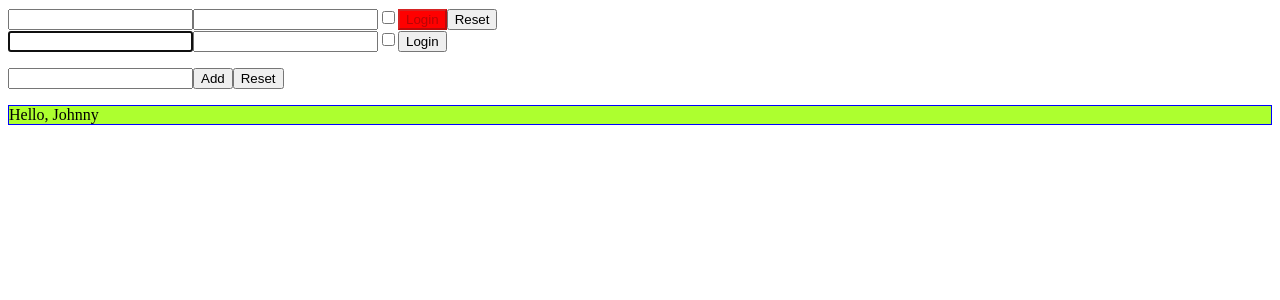
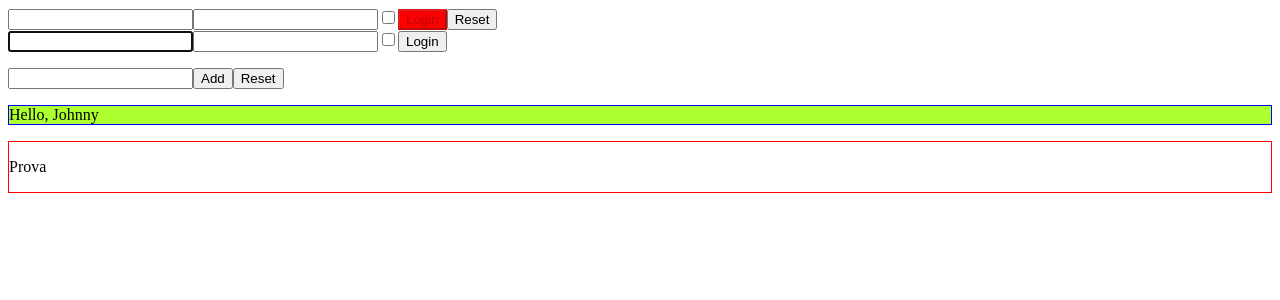
Before and after one commit to Marius0092/react-exercises, a React (Create React App) app: page / in a window 1280 px wide. Shown: the top 300 px of the page. Built offline with nearby package versions, Linux system fonts and the light colour scheme.

Commit message:
component-composition-01

```diff
--- a/src/App.js
+++ b/src/App.js
@@ -1,5 +1,6 @@
 import React from "react";
-import {Login} from "./Login"
+import { Container } from "./Container";
+import { Login } from "./Login"
 import { TodoList } from "./TodoList";
 import { UncontrolledLogin } from "./UncontrolledLogin";
 import { Welcome } from "./Welcome";
@@ -7,15 +8,20 @@ import { Welcome } from "./Welcome";
 export class App extends React.Component {
 
     render() {
-        function onLogin(data){
+        function onLogin(data) {
             console.log('delle info sono state inviate: ' + data.username, data.password, data.remember)
         }
         return (
             <div>
-                <Login login={(data)=>onLogin(data)}/>
+                <Login login={(data) => onLogin(data)} />
                 <UncontrolledLogin />
                 <TodoList />
                 <Welcome />
+                <Container>
+                   <p>
+                    Prova
+                   </p>
+                </Container>
             </div>
         )
     }
--- /dev/null
+++ b/src/Container.js
@@ -0,0 +1,14 @@
+import React from "react";
+
+export class Container extends React.Component {
+    render() {
+        const style = {
+            'background-color': 'white',
+            'border': '1px solid red',
+        }
+
+        return <div style={style}>
+            {this.props.children}
+        </div>
+    }
+}
```
